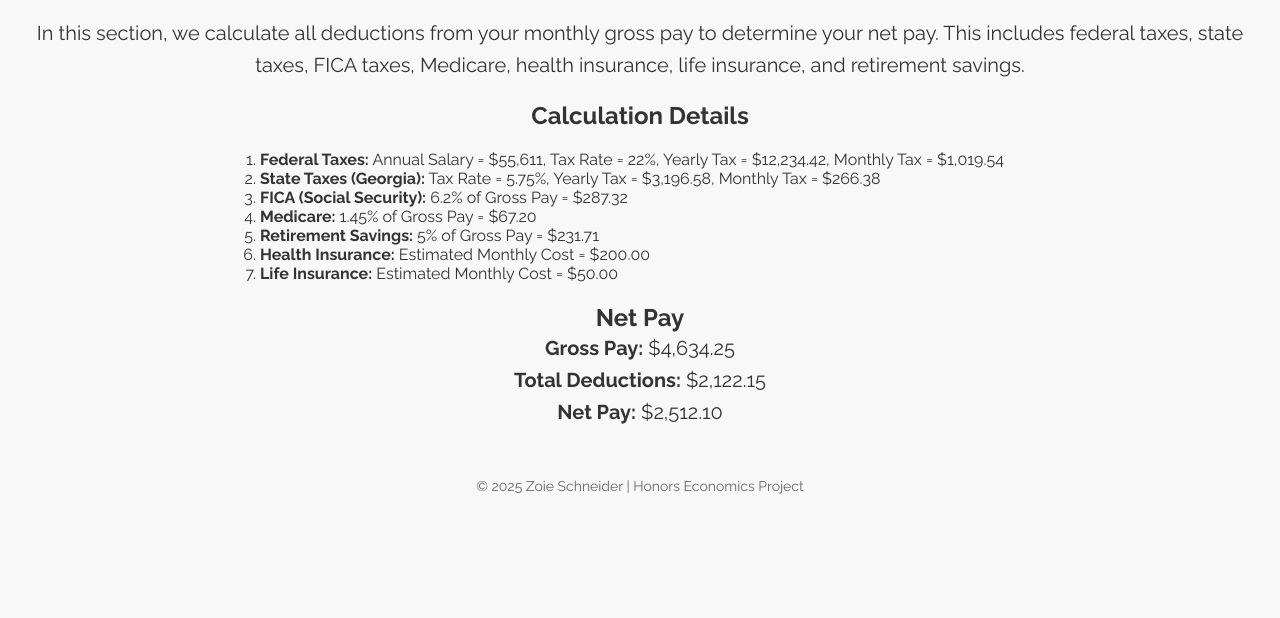
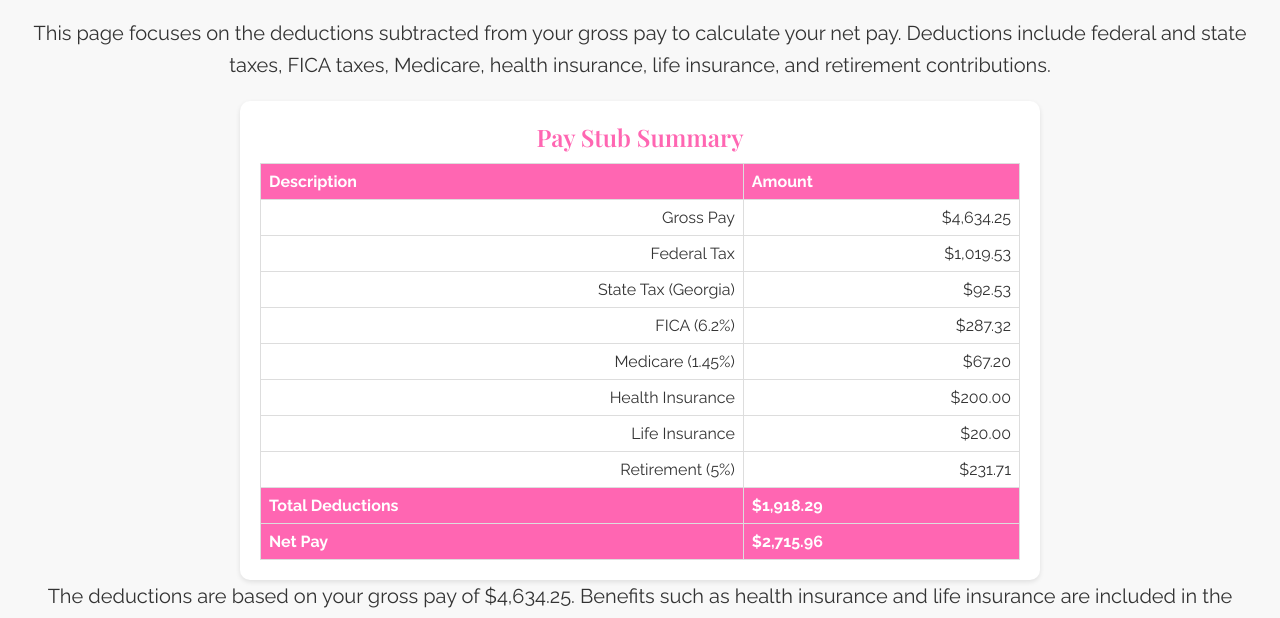
Before and after one commit to zoieeeanyla/Zoies-personal-Budget-Project-, a plain HTML site: page income-deductions.html in a window 1280 px wide. Shown: the part 173-791 px from the top of the page. Drawn offline with nearby package versions, Linux system fonts and the light colour scheme.

Commit message:
income-deductions.html

```diff
--- a/income-deductions.html
+++ b/income-deductions.html
@@ -64,12 +64,41 @@
             line-height: 1.6;
         }
 
-        .content ul {
+        .pay-stub {
             text-align: left;
             max-width: 800px;
             margin: 0 auto;
+            background-color: white;
             padding: 20px;
-            list-style-type: decimal;
+            border-radius: 10px;
+            box-shadow: 0 2px 5px rgba(0, 0, 0, 0.1);
+        }
+
+        .pay-stub h2 {
+            text-align: center;
+            color: #ff66b2;
+            font-family: 'Playfair Display', serif;
+        }
+
+        .pay-stub table {
+            width: 100%;
+            border-collapse: collapse;
+            margin-top: 10px;
+        }
+
+        .pay-stub table, .pay-stub th, .pay-stub td {
+            border: 1px solid #ddd;
+            padding: 8px;
+        }
+
+        .pay-stub th {
+            background-color: #ff66b2;
+            color: white;
+            text-align: left;
+        }
+
+        .pay-stub td {
+            text-align: right;
         }
 
         /* Footer Styling */
@@ -94,25 +123,69 @@
         <h1>2. Income & Deductions</h1>
 
         <p>
-            In this section, we calculate all deductions from your monthly gross pay to determine your net pay. This includes federal taxes, state taxes, FICA taxes, Medicare, health insurance, life insurance, and retirement savings.
+            This page focuses on the deductions subtracted from your gross pay to calculate your net pay. Deductions include federal and state taxes, FICA taxes, Medicare, health insurance, life insurance, and retirement contributions.
         </p>
 
-        <h2>Calculation Details</h2>
-        <ul>
-            <li><strong>Federal Taxes:</strong> Annual Salary = $55,611, Tax Rate = 22%, Yearly Tax = $12,234.42, Monthly Tax = $1,019.54</li>
-            <li><strong>State Taxes (Georgia):</strong> Tax Rate = 5.75%, Yearly Tax = $3,196.58, Monthly Tax = $266.38</li>
-            <li><strong>FICA (Social Security):</strong> 6.2% of Gross Pay = $287.32</li>
-            <li><strong>Medicare:</strong> 1.45% of Gross Pay = $67.20</li>
-            <li><strong>Retirement Savings:</strong> 5% of Gross Pay = $231.71</li>
-            <li><strong>Health Insurance:</strong> Estimated Monthly Cost = $200.00</li>
-            <li><strong>Life Insurance:</strong> Estimated Monthly Cost = $50.00</li>
-        </ul>
+        <div class="pay-stub">
+            <h2>Pay Stub Summary</h2>
+            <table>
+                <thead>
+                    <tr>
+                        <th>Description</th>
+                        <th>Amount</th>
+                    </tr>
+                </thead>
+                <tbody>
+                    <tr>
+                        <td>Gross Pay</td>
+                        <td>$4,634.25</td>
+                    </tr>
+                    <tr>
+                        <td>Federal Tax</td>
+                        <td>$1,019.53</td>
+                    </tr>
+                    <tr>
+                        <td>State Tax (Georgia)</td>
+                        <td>$92.53</td>
+                    </tr>
+                    <tr>
+                        <td>FICA (6.2%)</td>
+                        <td>$287.32</td>
+                    </tr>
+                    <tr>
+                        <td>Medicare (1.45%)</td>
+                        <td>$67.20</td>
+                    </tr>
+                    <tr>
+                        <td>Health Insurance</td>
+                        <td>$200.00</td>
+                    </tr>
+                    <tr>
+                        <td>Life Insurance</td>
+                        <td>$20.00</td>
+                    </tr>
+                    <tr>
+                        <td>Retirement (5%)</td>
+                        <td>$231.71</td>
+                    </tr>
+                    <tr>
+                        <th>Total Deductions</th>
+                        <th>$1,918.29</th>
+                    </tr>
+                    <tr>
+                        <th>Net Pay</th>
+                        <th>$2,715.96</th>
+                    </tr>
+                </tbody>
+            </table>
+        </div>
 
-        <h2>Net Pay</h2>
         <p>
-            <strong>Gross Pay:</strong> $4,634.25<br>
-            <strong>Total Deductions:</strong> $2,122.15<br>
-            <strong>Net Pay:</strong> $2,512.10
+            The deductions are based on your gross pay of $4,634.25. Benefits such as health insurance and life insurance are included in the deductions. Additionally, a 5% retirement contribution is calculated to ensure savings for the future.
+        </p>
+
+        <p>
+            Always consider purchasing personal life insurance outside of your job to maintain coverage even when changing employers.
         </p>
     </div>
 
```
